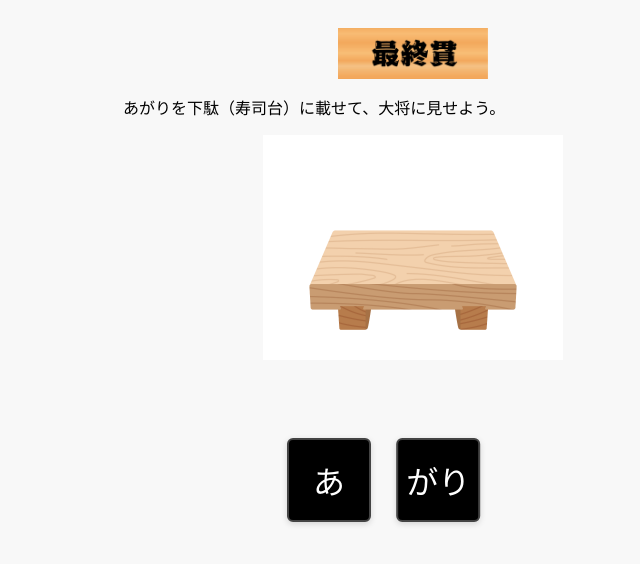
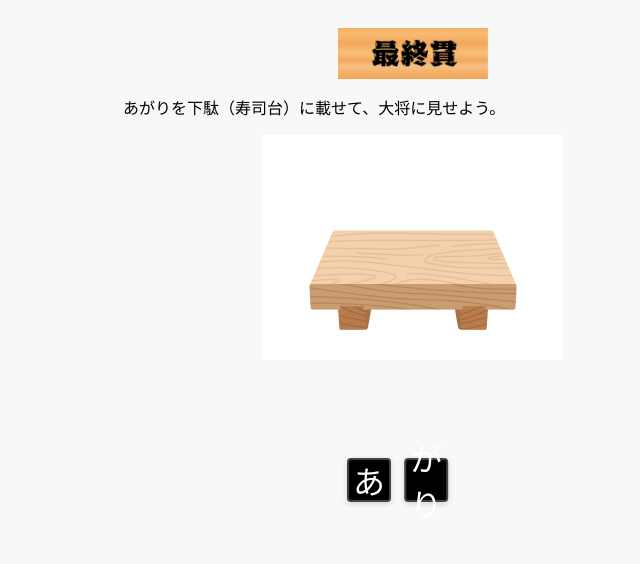
Before and after one commit to nano-k/sushi, a plain HTML site: page q10x.html in a window 1280 px wide. Shown: the whole page, without its empty margins (227-867 px from the left). Drawn offline with nearby package versions, Linux system fonts and the light colour scheme.

Commit message:
Update style.css

```diff
--- a/css/style.css
+++ b/css/style.css
@@ -269,13 +269,13 @@ h2 {
   background: #000;
   color: #fff;
 
-  width: 80px;        /* 正方形に近い幅 */
-  height: 80px;       /* 正方形に近い高さ */
+  width: 40px;        /* 正方形に近い幅 */
+  height: 40px;       /* 正方形に近い高さ */
   display: flex;
   align-items: center;
   justify-content: center;
 
-  border-radius: 6px;  /* 角の丸み控えめ */
+  border-radius: 4px;  /* 角の丸み控えめ */
   border: 2px solid #444;
   box-shadow: 0 2px 6px rgba(0,0,0,0.15);
 }
```
